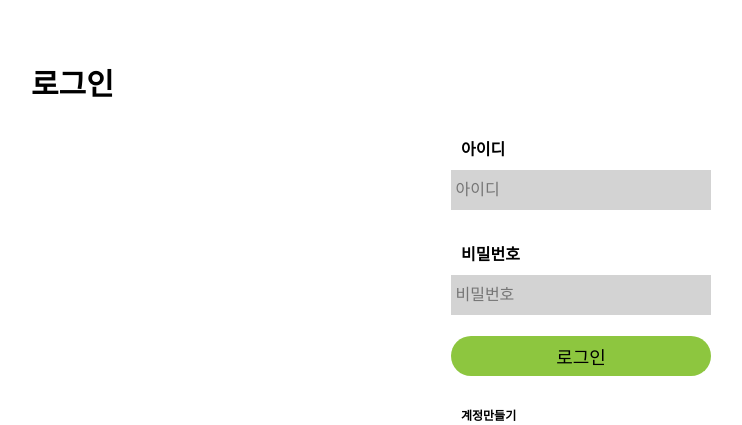
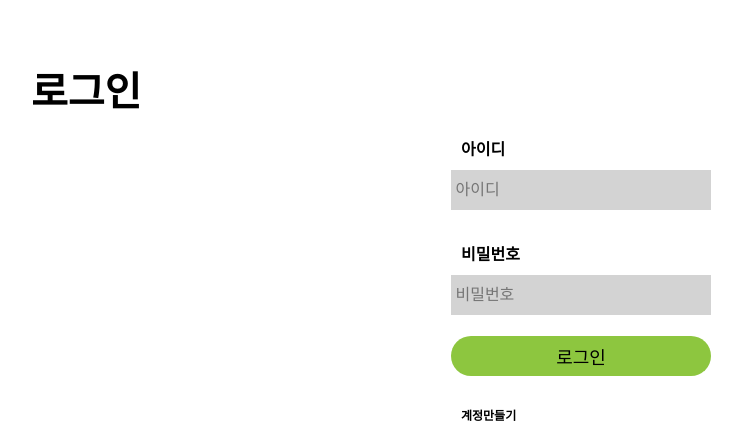
Before and after one commit to likelionTalk/Skku-Wiki, a Django app: page /account/login/ in a window 1280 px wide. Shown: the part 84-509 px from the top of the page, without its empty margins (59-801 px from the left). Run offline with Django 4.2, Linux system fonts and the light colour scheme; parts of the project's set-up code (start-up, migrations or seed data) failed here and were passed over; some libraries are stand-ins or nearby versions.

Commit message:
로그인 font 수정

```diff
--- a/static/css/login.css
+++ b/static/css/login.css
@@ -12,7 +12,7 @@ h1{
     margin:0;
     padding: 60px 60px 20px;
     text-align:start;
-    font-size:30px;
+    font-size:40px;
     font-weight: bold;
 
 }
```
